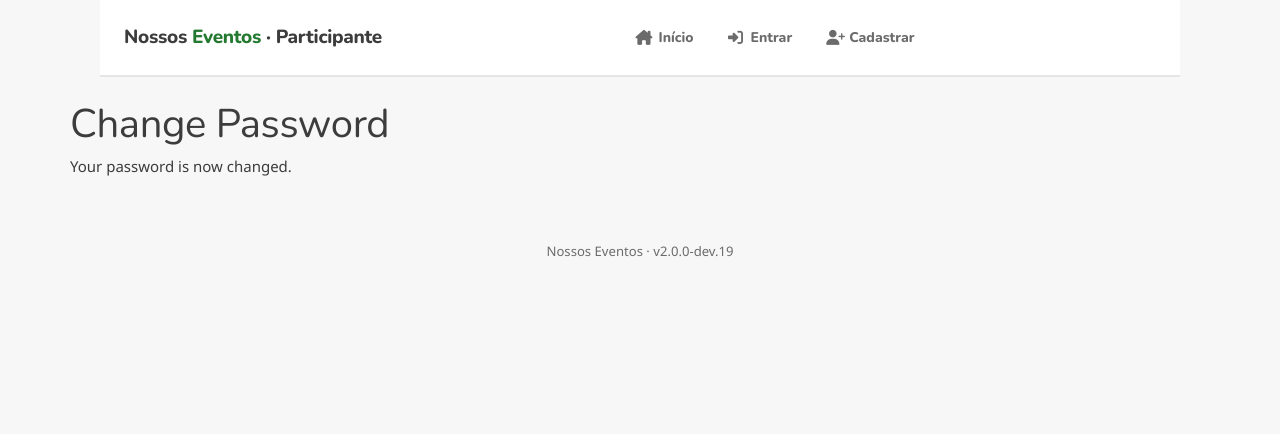
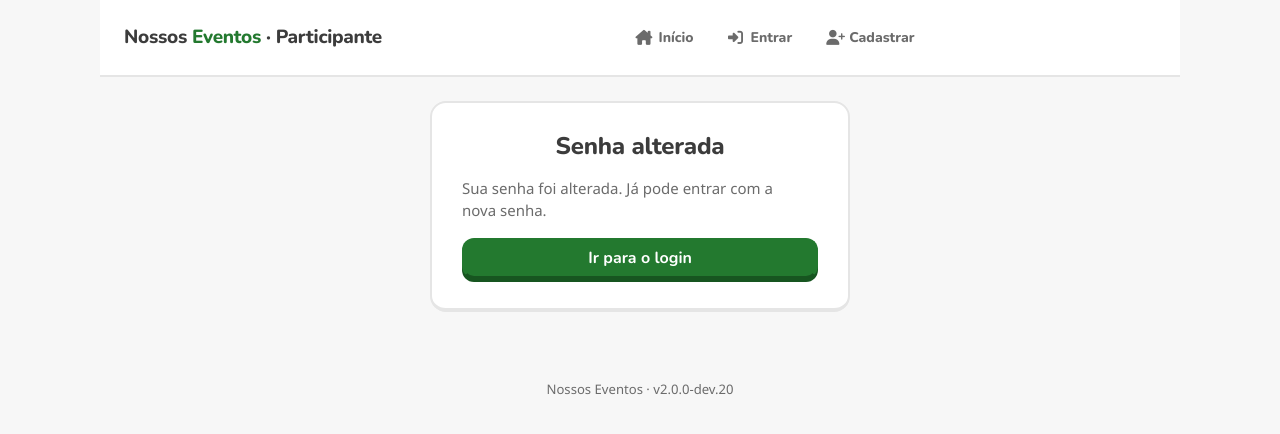
Before and after one commit to lucianovilasboas/ifeventos, a Django app: a page that uses ifeventos/templates/account/password_reset_from_key_done.html in a window 1280 px wide. Shown: the top 434 px of the page. Run offline with Django 5.2, Linux system fonts and the light colour scheme; parts of the project's set-up code (start-up, migrations or seed data) failed here and were passed over; some libraries are stand-ins or nearby versions; some web fonts are replaced.

Commit message:
Gutter padronizado nas telas de conta/senha (dev.20)
- Painéis de autenticação com respiro lateral padrão (16px celular / 24px
  desktop): .login-container, .reset-password-container,
  .password-reset-container e .password-change-container usam
  width: min(100% - 2*gutter, max) para não colar na borda.
- Telas embrulhadas em .container (login/signup/logout/email/social) deixam o
  wrapper sem padding lateral (body:has(.login-container) .mt-4 .container).
- password_reset_from_key_done vira painel proprio (antes cru/allauth).

```diff
--- a/ifeventos/setup/version.py
+++ b/ifeventos/setup/version.py
@@ -8,7 +8,7 @@ O valor pode ser sobrescrito pelo ambiente (`APP_VERSION`) sem editar o código
 `settings.APP_VERSION` (ver `setup/settings.py`).
 """
 
-__version__ = "2.0.0-dev.19"
+__version__ = "2.0.0-dev.20"
 
 # Rótulo curto usado na interface (footer/admin). Mantém o "v" do padrão git.
 __version_label__ = f"v{__version__}"
--- a/ifeventos/static/css/app/main.css
+++ b/ifeventos/static/css/app/main.css
@@ -616,7 +616,14 @@ body:has(.reset-password-container) .hero-ico { display: none; }
   box-shadow: none;
   border: 2px solid var(--border); border-bottom-width: 4px;
   padding: 30px;
-}
+  /* Respiro lateral padrão (mesmo das outras telas). */
+  width: min(calc(100% - (2 * var(--gutter-phone))), 420px);
+  max-width: none;
+}
+/* As telas de login/signup/etc. embrulham o painel num `.container` do
+   Bootstrap (12px); com o respiro vindo do próprio painel, o wrapper não
+   pode somar padding. */
+body:has(.login-container) .mt-4 .container { padding-left: 0; padding-right: 0; }
 .login-container h2 { color: var(--fg); font-weight: 800; margin-bottom: 20px; text-align: center; }
 .login-container form input,
 .login-container input[type="email"],
@@ -662,6 +669,9 @@ body:has(.reset-password-container) .hero-ico { display: none; }
   background: var(--bg); border-radius: var(--radius-md);
   box-shadow: none; border: 2px solid var(--border); border-bottom-width: 4px;
   padding: 30px;
+  /* Respiro lateral padrão: no celular o painel não pode colar na borda. */
+  width: min(calc(100% - (2 * var(--gutter-phone))), 420px);
+  max-width: none;
 }
 .reset-password-container h2 { color: var(--fg); font-weight: 800; margin-bottom: 16px; text-align: center; }
 .reset-password-container form input {
@@ -762,6 +772,9 @@ footer a:hover { color: var(--accent-press); text-decoration: underline; }
   border: 2px solid var(--border);
   border-bottom-width: 4px;
   border-radius: var(--radius-md);
+  /* Respiro lateral padrão (mesmo das outras telas). */
+  width: min(calc(100% - (2 * var(--gutter-phone))), 560px);
+  max-width: none;
 }
 .password-reset-container .titulo,
 .password-change-container .titulo,
--- a/ifeventos/templates/account/password_reset_from_key_done.html
+++ b/ifeventos/templates/account/password_reset_from_key_done.html
@@ -6,10 +6,13 @@
     {% trans "Change Password" %}
 {% endblock head_title %}
 {% block content %}
-    {% element h1 %}
-        {% trans "Change Password" %}
-    {% endelement %}
-    {% element p %}
-        {% trans 'Your password is now changed.' %}
-    {% endelement %}
+<div class="reset-password-container">
+    <h2 class="titulo">{% trans "Senha alterada" %}</h2>
+    <p class="text-muted">
+        {% trans 'Sua senha foi alterada. Já pode entrar com a nova senha.' %}
+    </p>
+    <a href="{% url 'account_login' %}" class="btn btn-app w-100">
+        {% trans "Ir para o login" %}
+    </a>
+</div>
 {% endblock content %}
```
Also changed, not shown: CHANGELOG.md.
